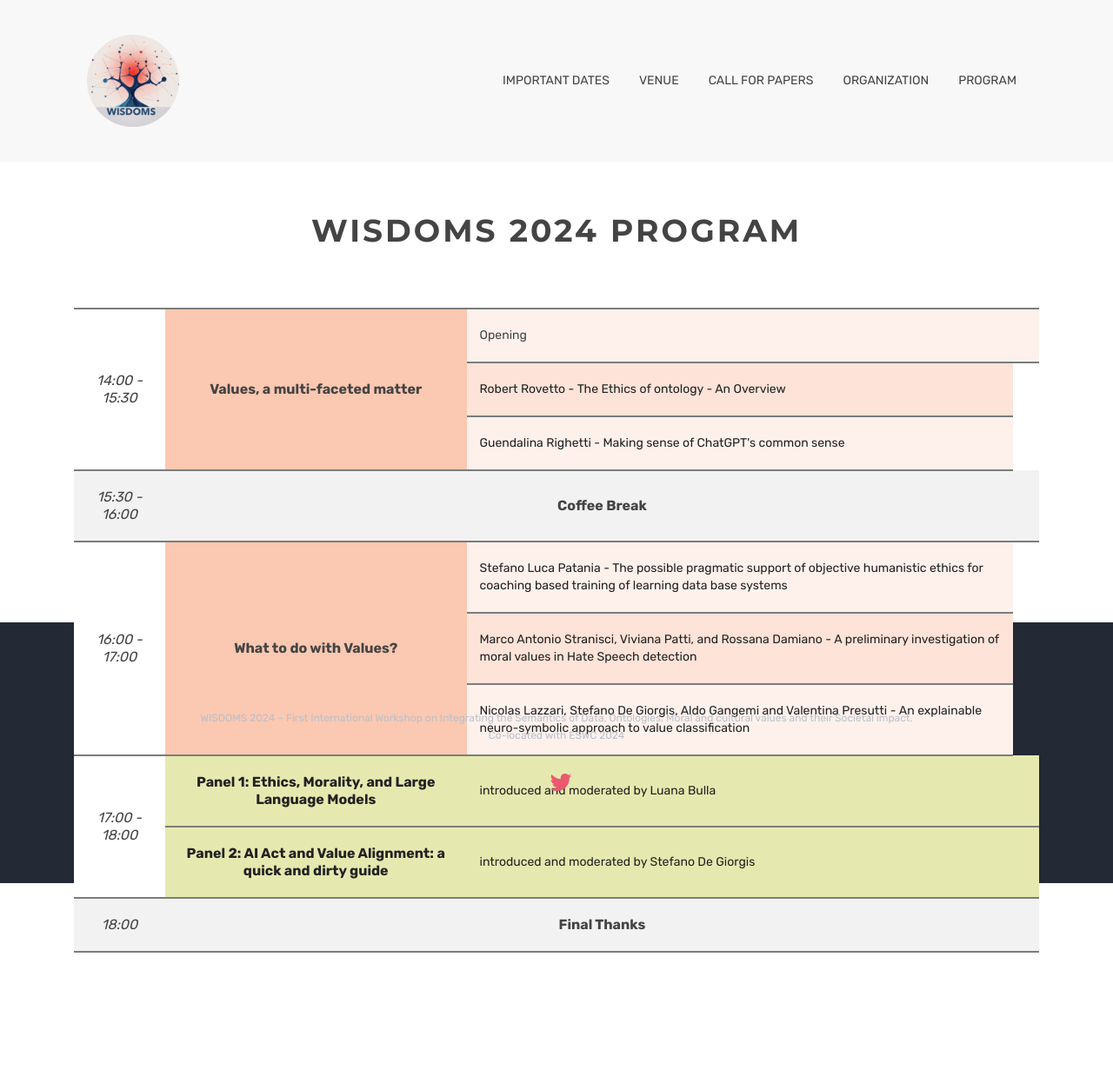
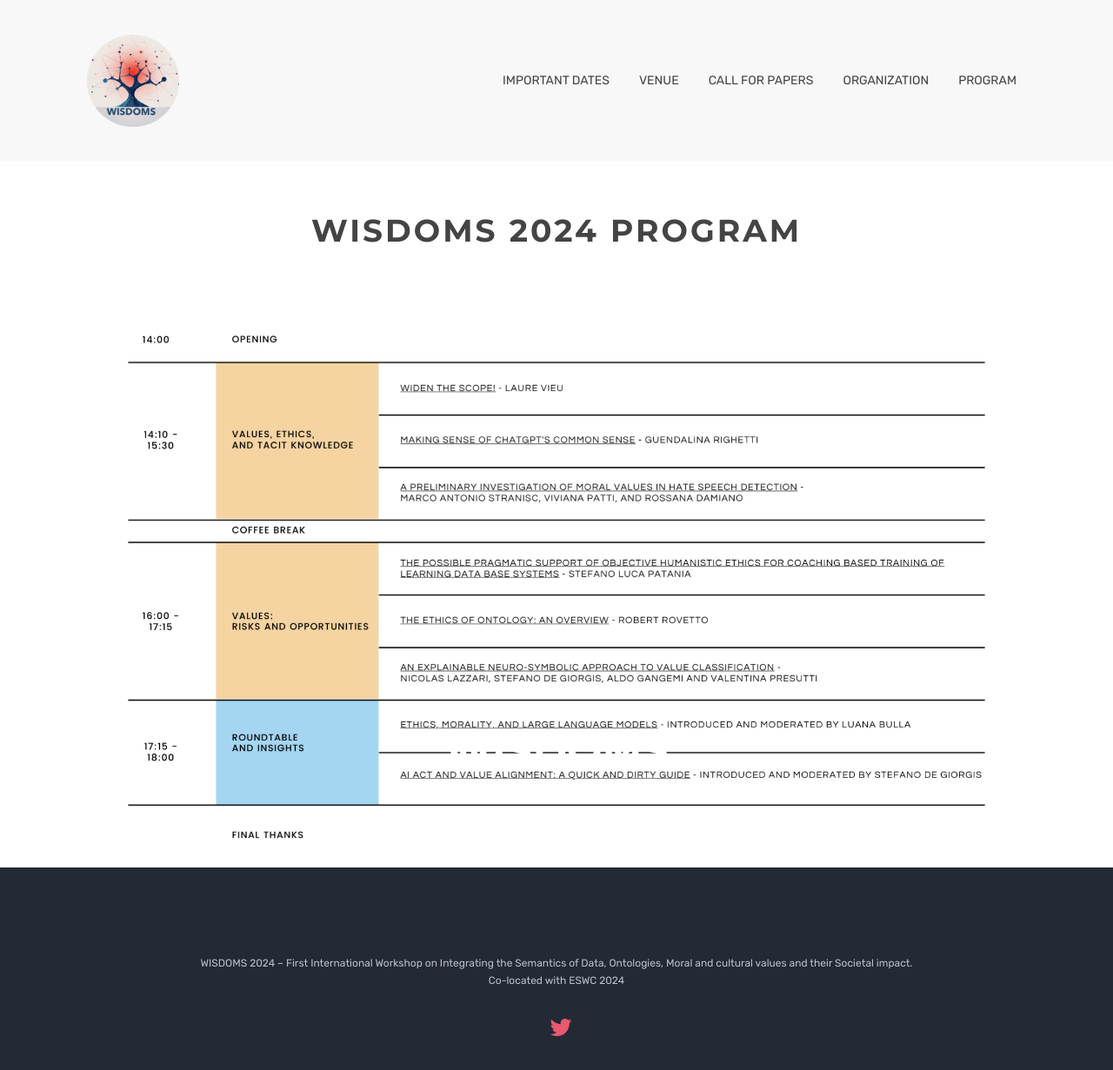
Before and after one commit to wisdoms-workshop/wisdoms-workshop.github.io, a Jekyll site: the page built from program.html, in a window 1280 px wide. Shown: the top 1231 px of the page at 87% size. Built offline with Jekyll 4.4.1, drawn with Linux system fonts in a browser that asks for light colours.

Commit message:
program updated

```diff
--- a/program.html
+++ b/program.html
@@ -36,71 +36,16 @@ canonical: https://wisdoms-workshop.github.io/
         <div class="page-header-title">
           <h2 class="heading-title text-center">WISDOMS 2024 Program</h2>
         </div>
-        <div class="program">
-          <table>
-            <tbody>
-              <tr class="full-paper">
-                <td rowspan="3" class="hour">14:00 - 15:30</td>
-                <td rowspan="3" class="full-paper-cat cat">
-                    Values, a multi-faceted matter
-                </td>
-                </td>
-                <td>
-                  Opening <br />
-                </td>
-                <td>
-              </tr>
-              <tr class="full-paper">
-                <td>
-                    <a>Robert Rovetto - The Ethics of ontology - An Overview</a>
-                </td>
-
-              </tr>
-              <tr class="full-paper">
-                <td>
-                    <a>Guendalina Righetti - Making sense of ChatGPT's common sense</a>
-                </td>
-
-              </tr>
-              <tr class="coffee-break">
-                <td class="hour hour-dark">15:30 - 16:00</td>
-                <td colspan="3" class="cat">Coffee Break</td>
-              </tr>
-              <tr class="full-paper">
-                <td rowspan="3" class="hour">16:00 - 17:00</td>
-                <td rowspan="3" class="full-paper-cat cat">
-                    What to do with Values?<br />
-                </td>
-                <td>
-                    <a>Stefano Luca Patania - The possible pragmatic support of objective humanistic ethics for coaching based training of learning data base systems</a>
-                </td>
-              </tr>
-              <tr class="full-paper">
-                <td>
-                    <a>Marco Antonio Stranisci, Viviana Patti, and Rossana Damiano - A preliminary investigation of moral values in Hate Speech detection</a>
-                </td>
-              </tr>
-              <tr class="full-paper">
-                <td>
-                    <a>Nicolas Lazzari, Stefano De Giorgis, Aldo Gangemi and Valentina Presutti - An explainable neuro-symbolic approach to value classification</a>
-                </td>
-              </tr>
-              <tr>
-                <td rowspan="2"  class="hour">17:00 - 18:00</td>
-                <td class="keynote cat"><a>Panel 1: Ethics, Morality, and Large Language Models</a></td>
-                <td class="keynote" colspan="2"><a>introduced and moderated by Luana Bulla</a></td>
-              </tr>
-              <tr>
-                <td class="keynote cat"><a>Panel 2: AI Act and Value Alignment: a quick and dirty guide</a></td>
-                <td class="keynote" colspan="2"><a>introduced and moderated by Stefano De Giorgis</a></td>
-              </tr>
-              <tr class="coffee-break">
-                <td class="hour hour-dark">18:00</td>
-                <td colspan="3" class="cat">Final Thanks</td>
-              </tr>
-            </tbody>
-          </table>
-        </div>
+        <div class="carousel-item active">
+            <img
+              src="{{ BASE_PATH }}/assets/images/wisdoms-program.png"
+              alt=""
+            />
+            <div class="carousel-caption">
+              <h1 class="main-title slide-title animated fadeInDown">
+                WISDOMS
+              </h1>
+            </div>
         <div class="mb-500"></div>
       </div>
     </div>
```
Also changed, not shown: assets/images/wisdoms-program.png (added).
